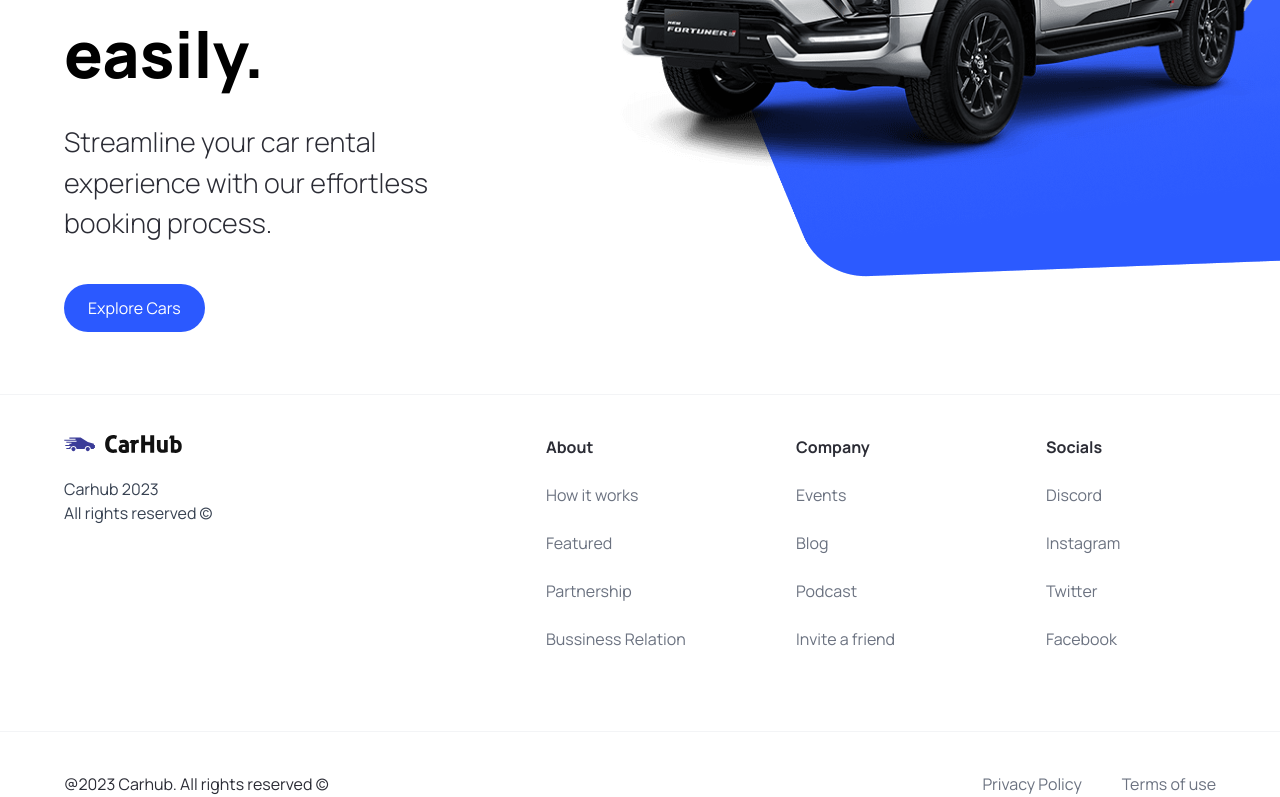
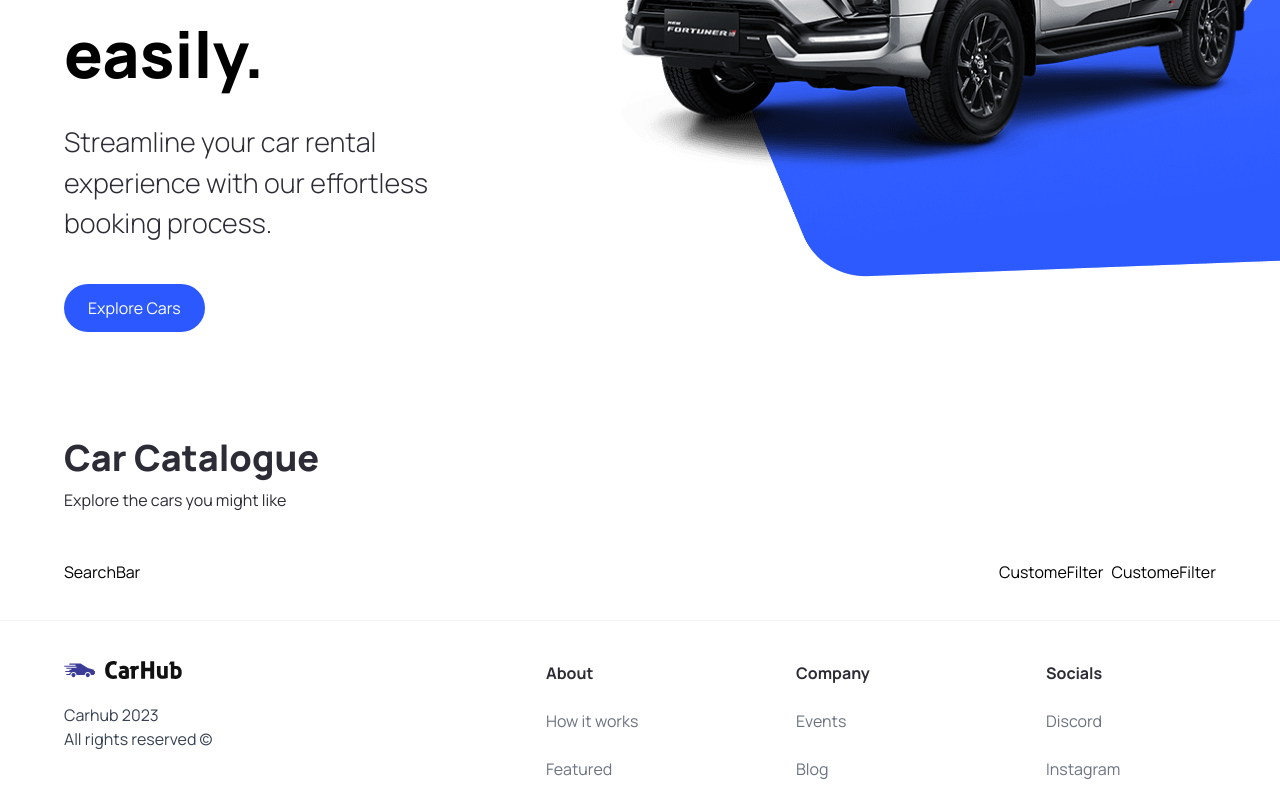
Before and after one commit to adnan725/car-store, a Next.js app: page / in a window 1280 px wide. Shown: the part 426-1223 px from the top of the page. Built offline with nearby package versions, Linux system fonts and the light colour scheme.

Commit message:
created basic component customFilter and searchBar and interface for props of customFilter

```diff
--- a/app/page.tsx
+++ b/app/page.tsx
@@ -1,10 +1,25 @@
-import { Hero } from '@/components'
+import { CustomFilter, Hero, SearchBar } from '@/components'
 import Image from 'next/image'
 
 export default function Home() {
   return (
     <main className="overflow-hidden">
       <Hero />
+
+      <div className='mt-12 padding-x padding-y max-width' id='discover'>
+        <div className='home__text-container'>
+          <h1 className='text-4xl font-extrabold'>Car Catalogue</h1>
+          <p>Explore the cars you might like</p>
+        </div>
+        <div className='home__filters'>
+          <SearchBar />
+
+          <div className='home__filter-container'>
+            <CustomFilter title='fuel' />
+            <CustomFilter title='year' />
+          </div>
+        </div>
+      </div>
     </main>
   )
 }
--- /dev/null
+++ b/components/CustomFilter.tsx
@@ -0,0 +1,10 @@
+import React from 'react'
+import { CustomFilterProps } from '@/types'
+
+const CustomeFilter = ({ title } : CustomFilterProps) => {
+  return (
+    <div>CustomeFilter</div>
+  )
+}
+
+export default CustomeFilter
--- /dev/null
+++ b/components/SearchBar.tsx
@@ -0,0 +1,9 @@
+import React from 'react'
+
+const SearchBar = () => {
+  return (
+    <div>SearchBar</div>
+  )
+}
+
+export default SearchBar
--- a/components/index.ts
+++ b/components/index.ts
@@ -2,10 +2,14 @@
 import CustomButton from "./CustomButton";
 import Navbar from "./Navbar";
 import Footer from "./Footer";
+import CustomFilter from "./CustomFilter";
+import SearchBar from "./SearchBar";
 
 export {
     Hero,
     CustomButton,
     Navbar,
-    Footer
+    Footer,
+    SearchBar,
+    CustomFilter,
 }
--- a/types/index.ts
+++ b/types/index.ts
@@ -6,3 +6,7 @@
     btnType?: 'button' | 'submit';
     handleClick?: MouseEventHandler<HTMLButtonElement>
 }
+
+export interface CustomFilterProps {
+    title: string;
+}
```
